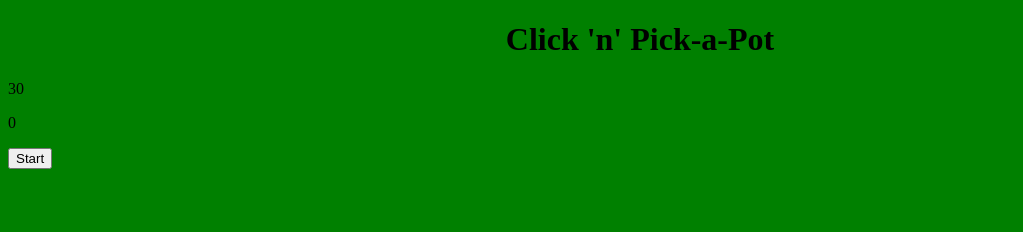
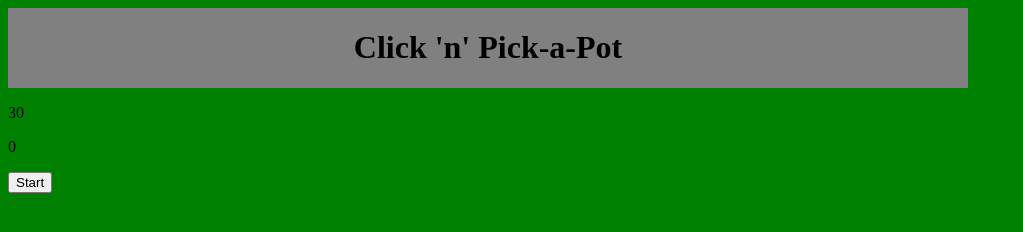
Before and after one commit to AmirSohi90/WDI_LDN_PROJECT1, a website: page src/index.html in a window 1280 px wide. Shown: the whole page, without its empty margins (0-1023 px from the left). Drawn offline with nearby package versions, Linux system fonts and the light colour scheme; files that its build step writes are made by us from their sources.

Commit message:
basic styling of header done

```diff
--- a/src/index.html
+++ b/src/index.html
@@ -8,7 +8,9 @@
   </head>
   <body>
     <header>
-      <h1>Click 'n' Pick-a-Pot</h1>
+      <div class="header-container">
+          <h1>Click 'n' Pick-a-Pot</h1>
+      </div>
     </header>
     <main>
       <div class="time-and-score">
--- a/src/scss/style.scss
+++ b/src/scss/style.scss
@@ -1,6 +1,22 @@
+*{
+  box-sizing: border-box;
+}
+
 body{
+  max-width: 960px;
   background-color: green;
 }
-h1{
-  text-align: center;
+
+header{
+  max-width: 960px;
+  background-color: grey;
+  .header-container{
+    display: flex;
+    justify-content: center;
+    align-items: center;
+  }
 }
+
+main{
+
+}
```
